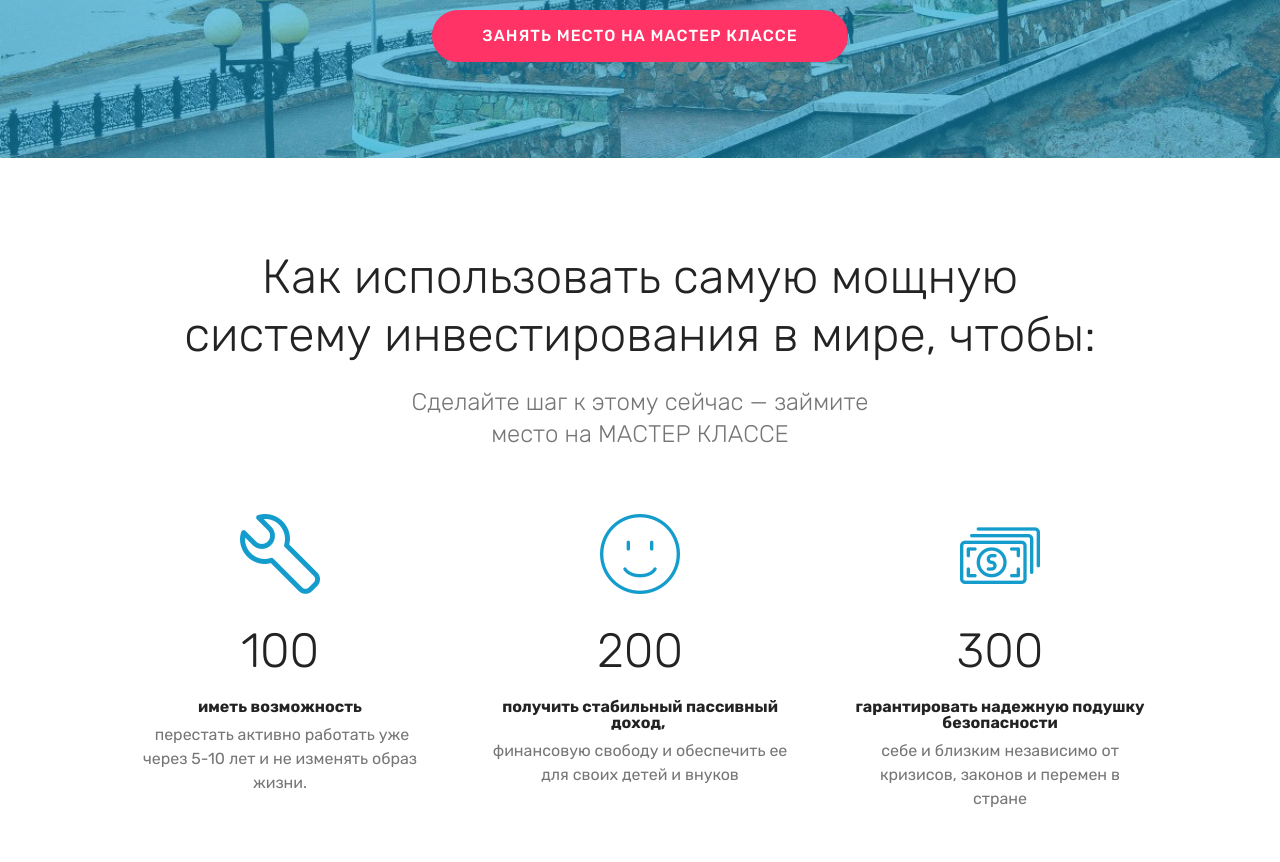
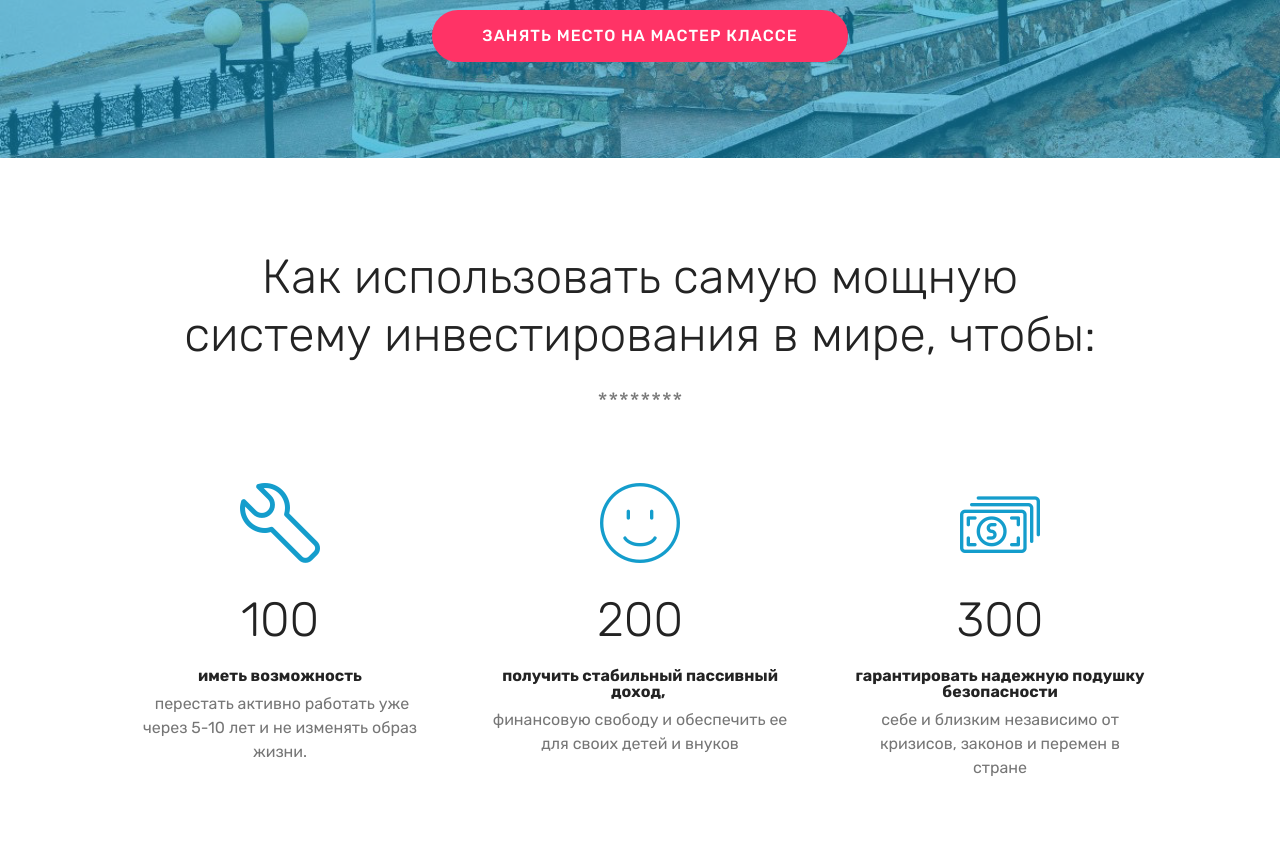
Before and after one commit to timurman77/samat, a plain HTML site: page index.html in a window 1280 px wide. Shown: the part 541-1403 px from the top of the page. Drawn offline with Linux system fonts and the light colour scheme; files whose address does not match are found by name.

Commit message:
create github pages

```diff
--- a/index.html
+++ b/index.html
@@ -45,7 +45,7 @@
 
 </section>
 
-<section class="engine"><a href="https://mobirise.info/k">how to develop free website</a></section><section class="counters1 counters cid-rsffkrHMDN" id="counters1-1">
+<section class="engine"><a href="https://mobirise.info/u">bootstrap html templates</a></section><section class="counters1 counters cid-rsffkrHMDN" id="counters1-1">
 
 
 
@@ -54,8 +54,7 @@
     <div class="container">
         <h2 class="mbr-section-title pb-3 align-center mbr-fonts-style display-2">Как использовать самую мощную
 <div>систему инвестирования в мире, чтобы:</div></h2>
-        <h3 class="mbr-section-subtitle mbr-fonts-style display-5">Сделайте шаг к этому сейчас — займите
-<div>место на МАСТЕР КЛАССЕ</div></h3>
+        <h3 class="mbr-section-subtitle mbr-fonts-style display-5">********</h3>
 
         <div class="container pt-4 mt-2">
             <div class="media-container-row">
@@ -278,7 +277,7 @@
             </div>
             <div class="media-container-column title col-12 col-lg-7 col-md-6">
                 <h2 class="align-right mbr-bold mbr-white pb-3 mbr-fonts-style display-2">Мы знаем, что вы можете стать миллионером,&nbsp;</h2>
-                <h3 class="mbr-section-subtitle align-right mbr-light mbr-white mbr-fonts-style display-5">даже если сейчас зарабатываете 200 000 тенге, и мы готовы провести вас за руку к вашему финансовому успеху</h3>
+                <h3 class="mbr-section-subtitle align-right mbr-light mbr-white mbr-fonts-style display-5">даже если сейчас зарабатываете 200 000 тенге, мы готовы провести вас за руку к вашему финансовому успеху</h3>
             </div>
         </div>
     </div>
```
Also changed, not shown: 1 other file.
